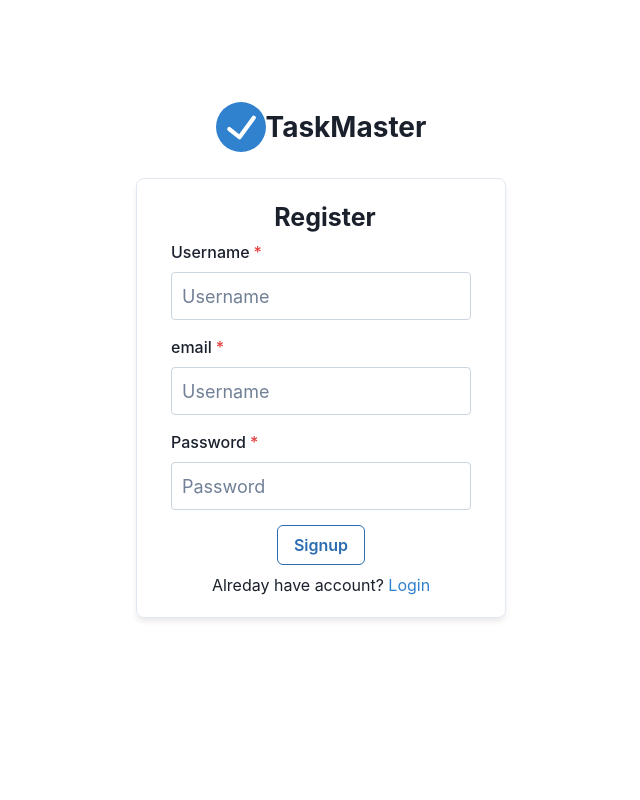
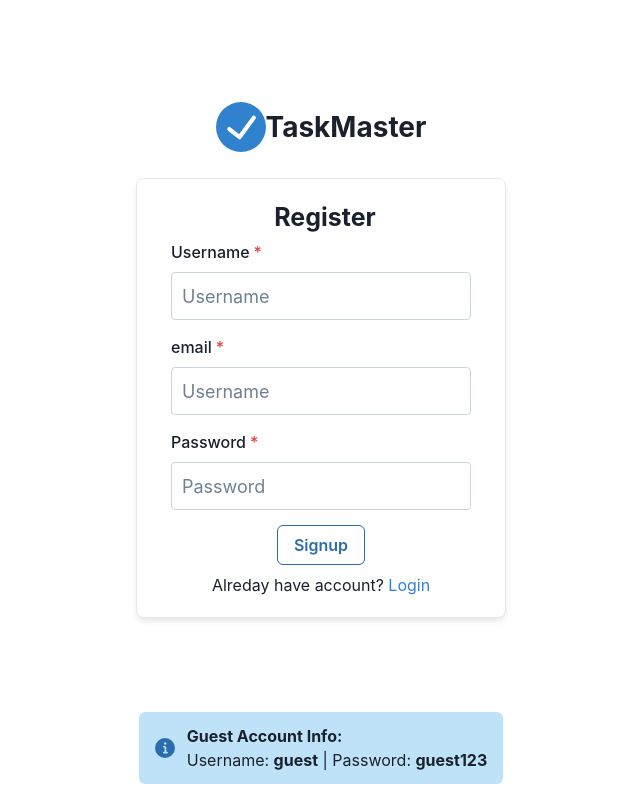
Before and after one commit to ryuk156/Taskmaster, a React (Create React App) app: page /signUp in a window 1280 px wide. Shown: the whole page, without its empty margins (319-959 px from the left). Built offline with nearby package versions, Linux system fonts and the light colour scheme.

Commit message:
feat: Guest account

```diff
--- a/src/components/auth/Login.tsx
+++ b/src/components/auth/Login.tsx
@@ -14,6 +14,10 @@ import {
   FormErrorMessage,
   Icon,
   IconButton,
+  Alert,
+  AlertIcon,
+  AlertTitle,
+  AlertDescription,
 } from "@chakra-ui/react";
 import { useDispatch, useSelector } from "react-redux";
 
@@ -181,6 +185,18 @@ const Login = () => {
           </Link>
         </Text>
       </Flex>
+
+      <Box position="fixed"  bottom={0} padding={4}>
+        <Alert status="info" borderRadius="md">
+          <AlertIcon />
+          <Box flex="1">
+            <AlertTitle>Guest Account Info:</AlertTitle>
+            <AlertDescription>
+              Username: <strong>guest</strong> | Password: <strong>guest123</strong>
+            </AlertDescription>
+          </Box>
+        </Alert>
+      </Box>
     </Flex>
   );
 };
--- a/src/components/auth/SignUp.tsx
+++ b/src/components/auth/SignUp.tsx
@@ -10,6 +10,10 @@ import {
   Link,
   Stack,
   FormLabel,
+  Alert,
+  AlertIcon,
+  AlertTitle,
+  AlertDescription,
 } from "@chakra-ui/react";
 import { useDispatch, useSelector } from "react-redux";
 
@@ -188,6 +192,17 @@ const SignUp = () => {
           </Link>
         </Text>
       </Flex>
+      <Box position="fixed"  bottom={0} padding={4}>
+        <Alert status="info" borderRadius="md">
+          <AlertIcon />
+          <Box flex="1">
+            <AlertTitle>Guest Account Info:</AlertTitle>
+            <AlertDescription>
+              Username: <strong>guest</strong> | Password: <strong>guest123</strong>
+            </AlertDescription>
+          </Box>
+        </Alert>
+      </Box>
     </Flex>
   );
 };
```
